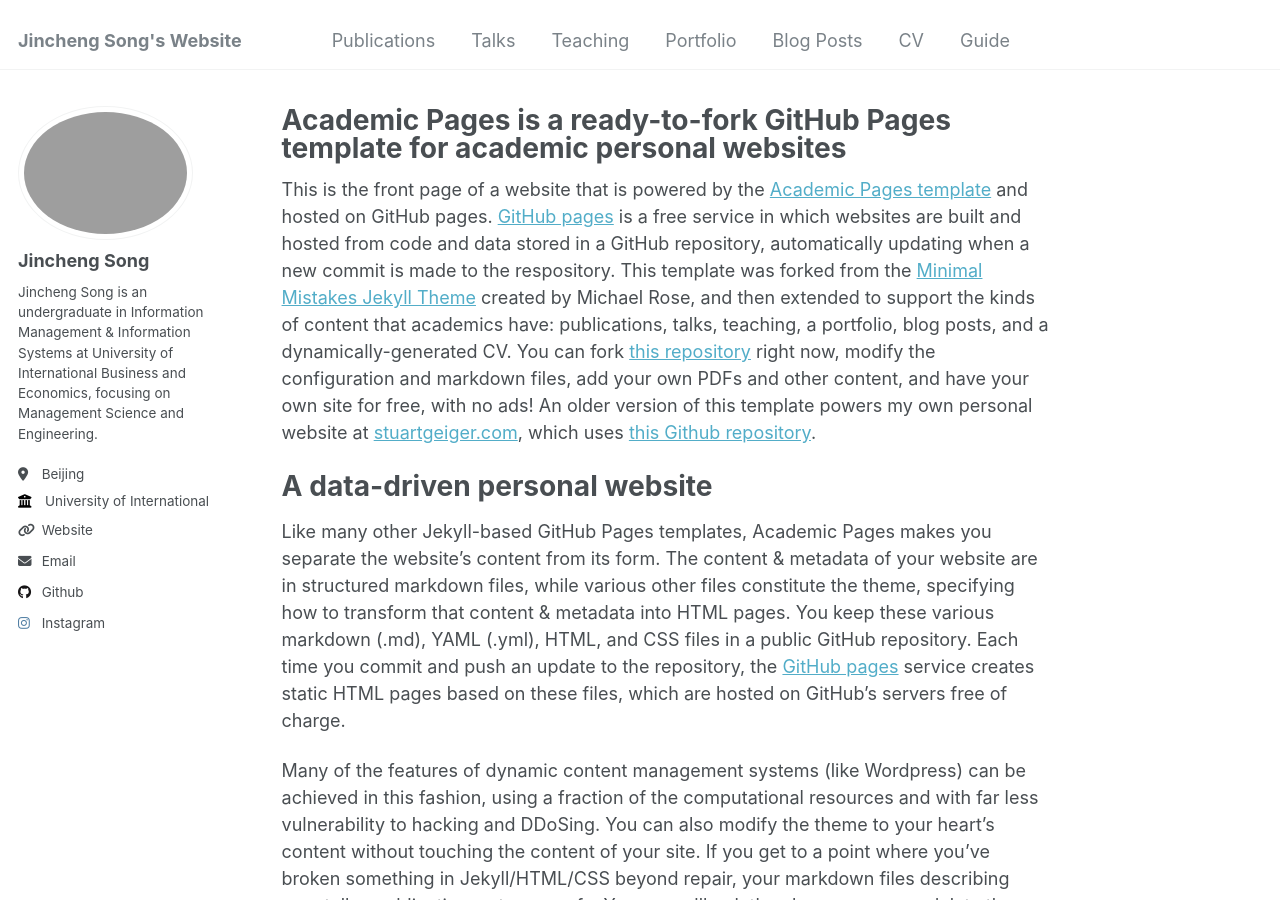
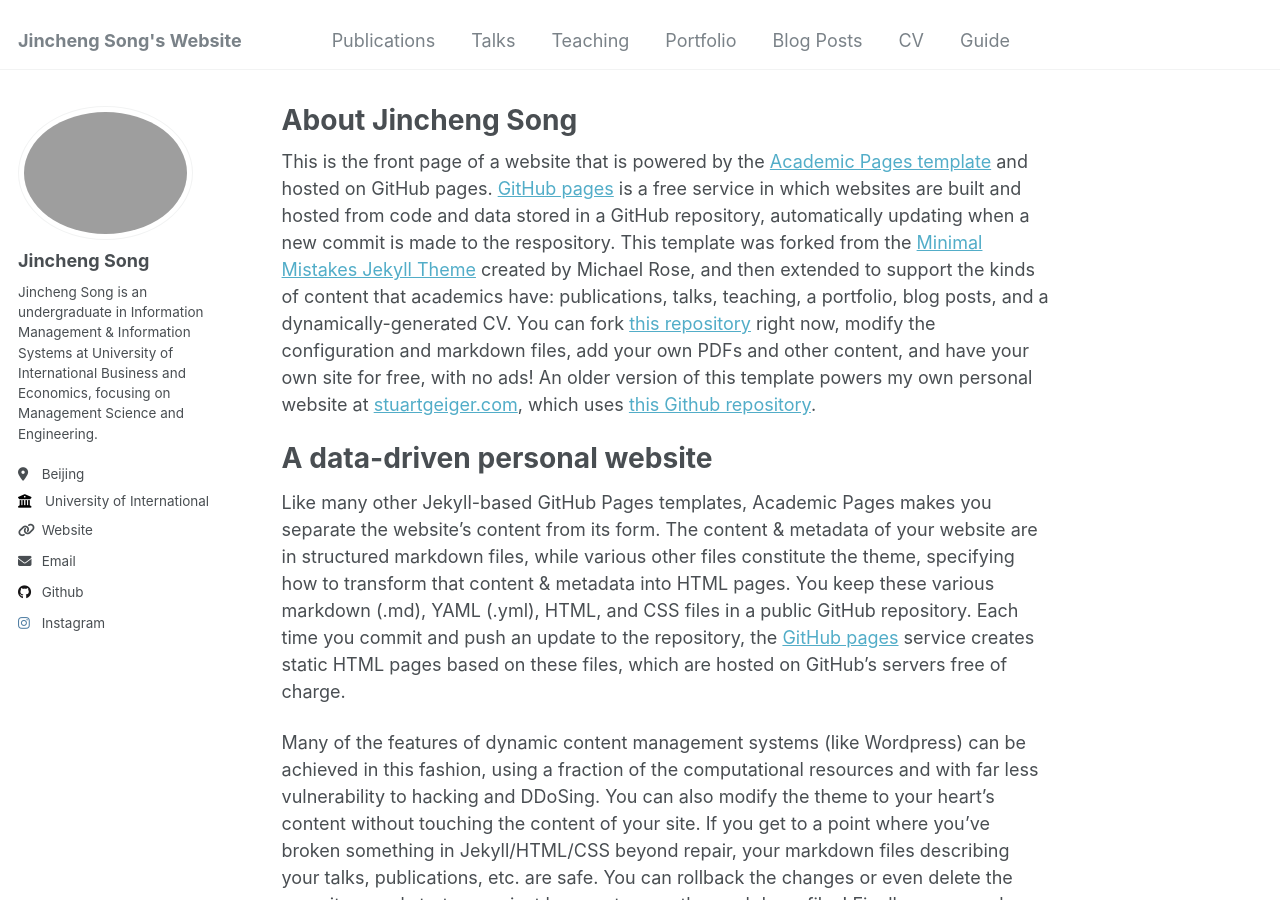
Before and after one commit to henrysong2003/henrysong2003.github.io, a Jekyll site: the page built from _pages/about.md, in a window 1280 px wide and 900 px high. Built offline with Jekyll 4.4.1, drawn with Linux system fonts in a browser that asks for light colours.

Commit message:
Update about.md

```diff
--- a/_pages/about.md
+++ b/_pages/about.md
@@ -1,6 +1,6 @@
 ---
 permalink: /
-title: "Academic Pages is a ready-to-fork GitHub Pages template for academic personal websites"
+title: "About Jincheng Song"
 author_profile: true
 redirect_from:
   - /about/
```
